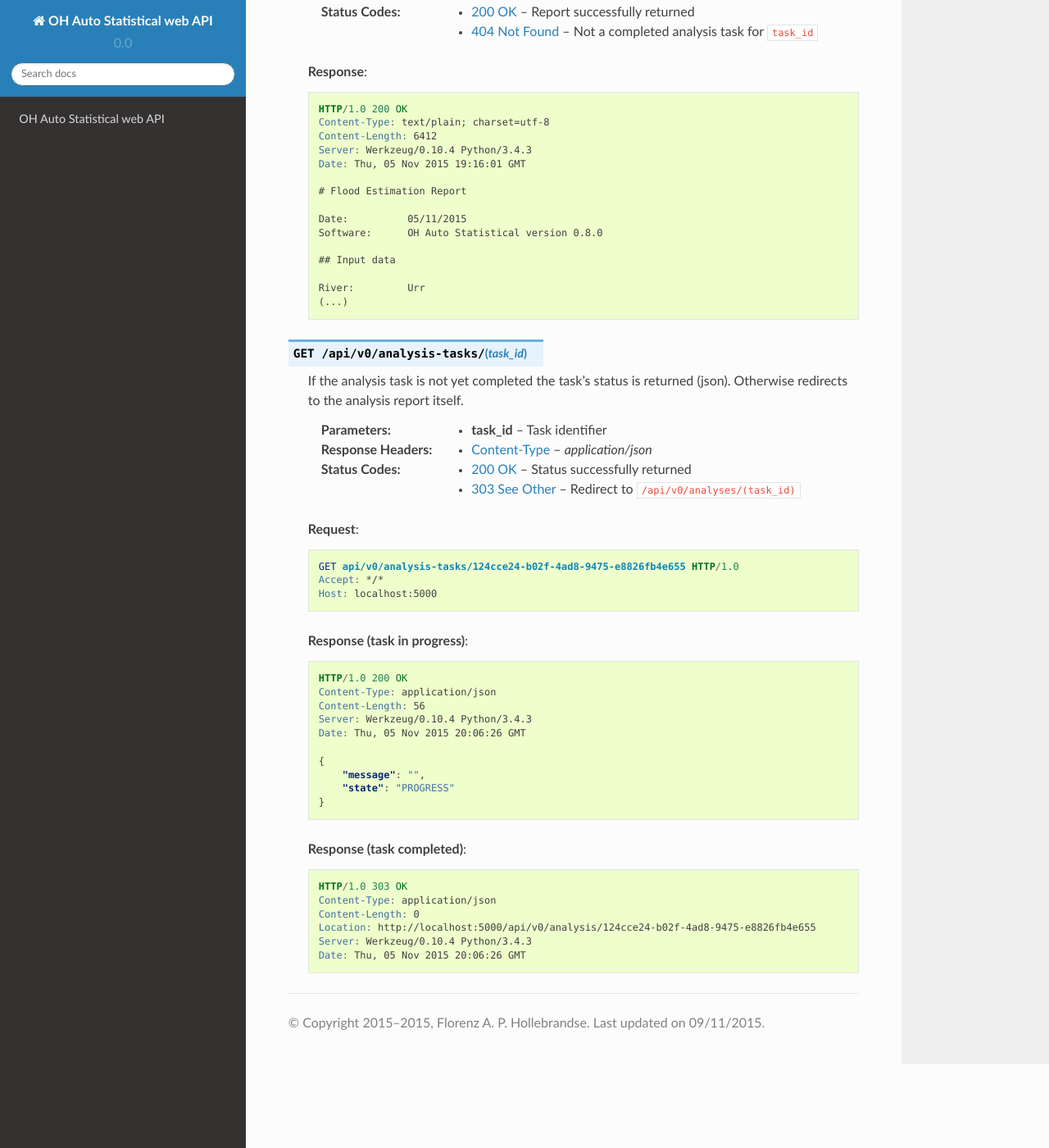
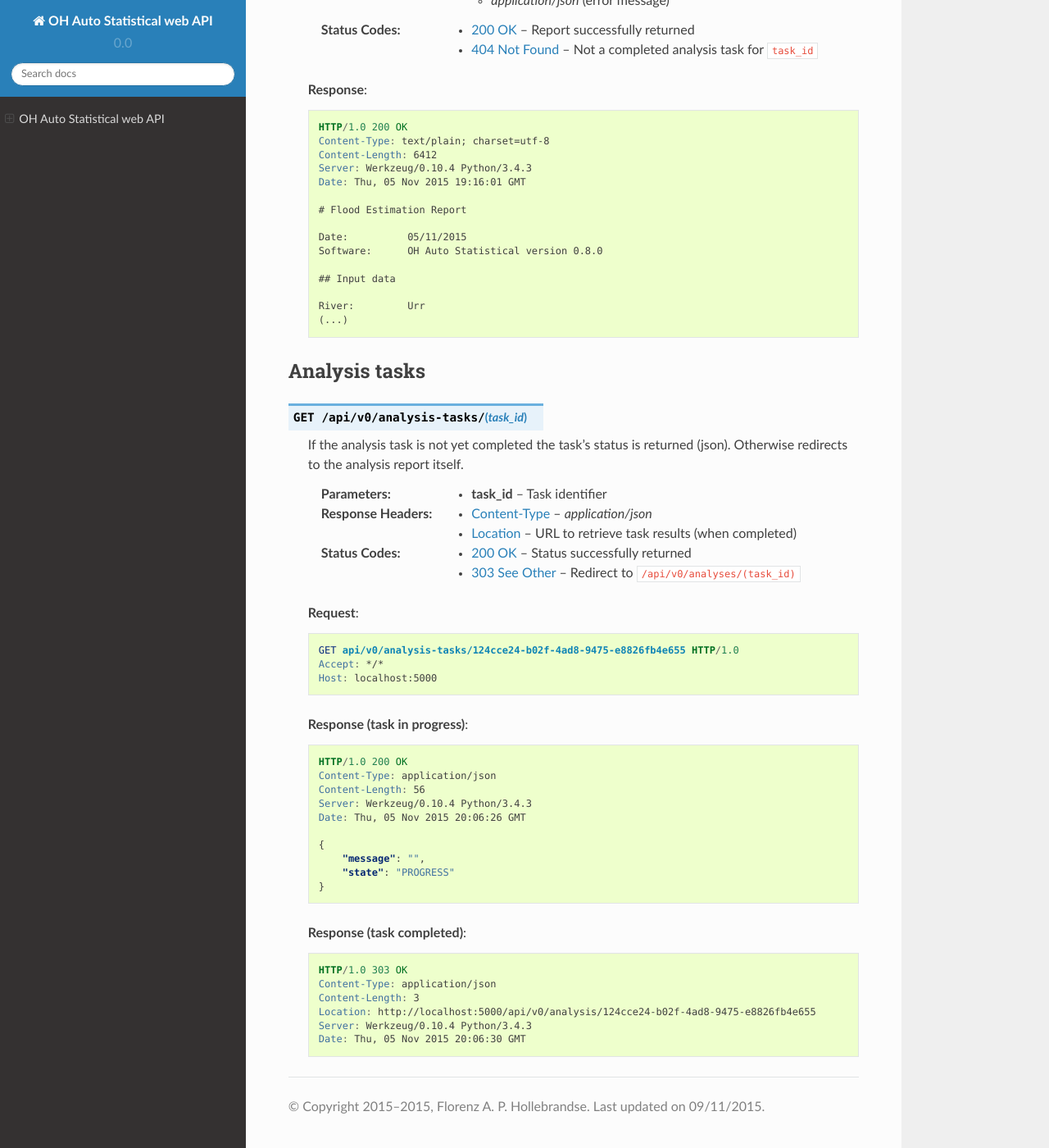
Before and after one commit to OpenHydrology/OH-Auto-Statistical-REST-API, a Sphinx documentation site: the page built from docs/source/index.rst, in a window 1280 px wide and 1400 px high, scrolled down 1064 px. Shown: the whole window at 82% size. Built offline with Sphinx 7.4.7 and the Read the Docs theme 2.0.0, drawn with Linux system fonts in a browser that asks for light colours; some of the changed text lies outside the part shown.

Commit message:
doc updates

```diff
--- a/docs/source/index.rst
+++ b/docs/source/index.rst
@@ -35,14 +39,12 @@
 
         HTTP/1.0 202 ACCEPTED
         Content-Type: application/json
-        Content-Length: 5
+        Content-Length: 3
         Location: http://localhost:5000/api/v0/analysis-tasks/124cce24-b02f-4ad8-9475-e8826fb4e655
         Server: Werkzeug/0.10.4 Python/3.4.3
         Date: Thu, 05 Nov 2015 17:45:04 GMT
 
-        null
-
-.. http:post:: /api/v0/analyses/(task_id)
+.. http:get:: /api/v0/analyses/(task_id)
     :synopsis: Returns an OH Auto Statistical analysis.
 
     Returns the OH Auto Statistical analysis report as Markdown-formatted text using the completed task's ``task_id``.
@@ -77,6 +79,9 @@
         (...)
 
 
+Analysis tasks
+--------------
+
 .. http:get:: /api/v0/analysis-tasks/(task_id)
     :synopsis: Returns the analysis status or redirects to the analysis report when completed
 
@@ -86,6 +91,7 @@
     :param task_id: Task identifier
 
     :resheader Content-Type: :mimetype:`application/json`
+    :resheader Location: URL to retrieve task results (when completed)
 
     :statuscode 200: Status successfully returned
     :statuscode 303: Redirect to ``/api/v0/analyses/(task_id)``
@@ -119,7 +125,7 @@
 
         HTTP/1.0 303 OK
         Content-Type: application/json
-        Content-Length: 0
+        Content-Length: 3
         Location: http://localhost:5000/api/v0/analysis/124cce24-b02f-4ad8-9475-e8826fb4e655
         Server: Werkzeug/0.10.4 Python/3.4.3
-        Date: Thu, 05 Nov 2015 20:06:26 GMT
+        Date: Thu, 05 Nov 2015 20:06:30 GMT
```
Also changed, not shown: other parts of docs/source/index.rst (+4 -0 lines).
